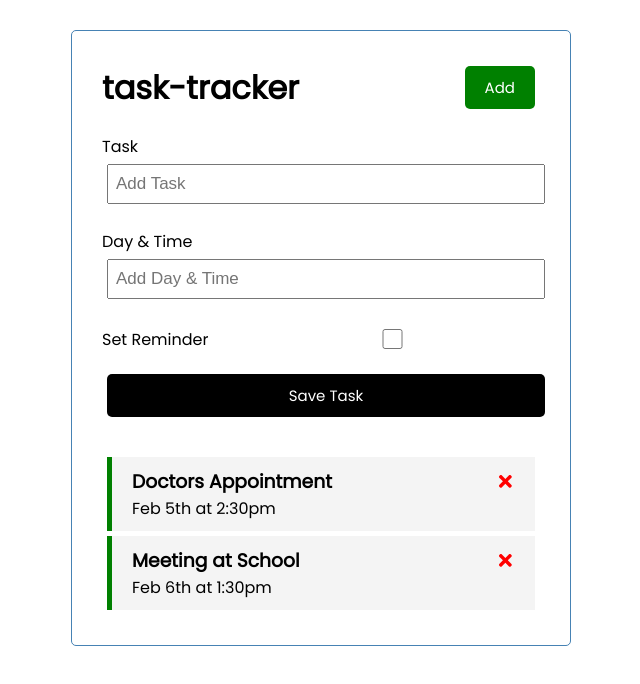
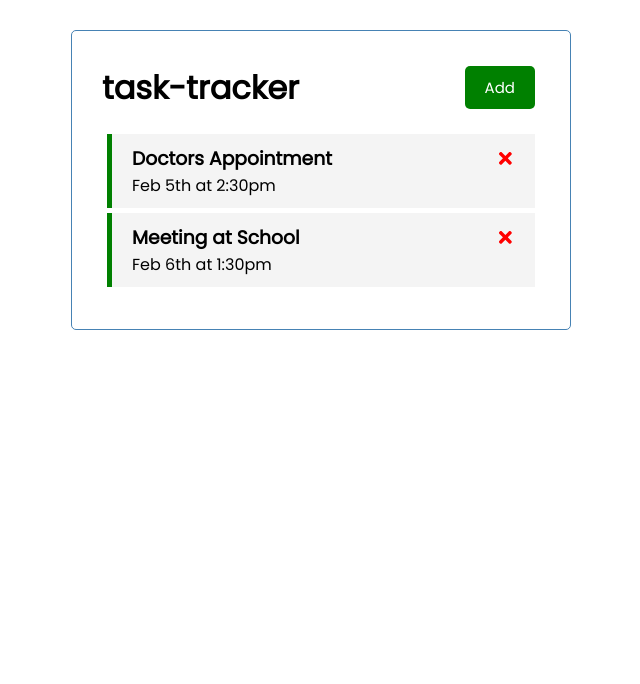
Before and after one commit to viktormishyn/react-task-tracker, a React (Create React App) app: page / in a window 1280 px wide. Shown: the top 684 px of the page, without its empty margins (319-959 px from the left). Built offline with nearby package versions, Linux system fonts and the light colour scheme.

Commit message:
Create showAddTask function (to toggle addTask form using 'Add'/'Close' button)

```diff
--- a/src/App.js
+++ b/src/App.js
@@ -4,6 +4,7 @@
 import AddTask from "./components/AddTask";
 
 function App() {
+    const [showAddTask, setShowAddTask] = useState(false)
     const [tasks, setTasks] = useState(
         [
             {
@@ -38,12 +39,14 @@
         setTasks(
             tasks.map(
                 (task) => (task.id === id ? {...task, reminder: !task.reminder} : task)
-            ))}
+            ))
+    }
+
 
     return (
         <div className="container">
-            <Header/>
-            <AddTask onAdd={addTask}/>
+            <Header onAdd={() => setShowAddTask(!showAddTask)} showAdd={showAddTask}/>
+            {showAddTask && <AddTask onAdd={addTask}/>}
             {tasks.length > 0
                 ?
                 <Tasks tasks={tasks}
--- a/src/components/Header.js
+++ b/src/components/Header.js
@@ -1,12 +1,11 @@
 import PropTypes from 'prop-types'
 import Button from "./Button";
 
-const Header = ({title}) => {
-    const onClick = () => {console.log('Click')}
+const Header = ({title, onAdd, showAdd}) => {
     return (
         <header className='header'>
             <h1>{title}</h1>
-            <Button text="Add" color="green" onClick={onClick}/>
+            <Button text={showAdd ? "Close" : "Add"} color={showAdd ? 'red' : 'green'} onClick={onAdd}/>
         </header>
     )
 }
```
